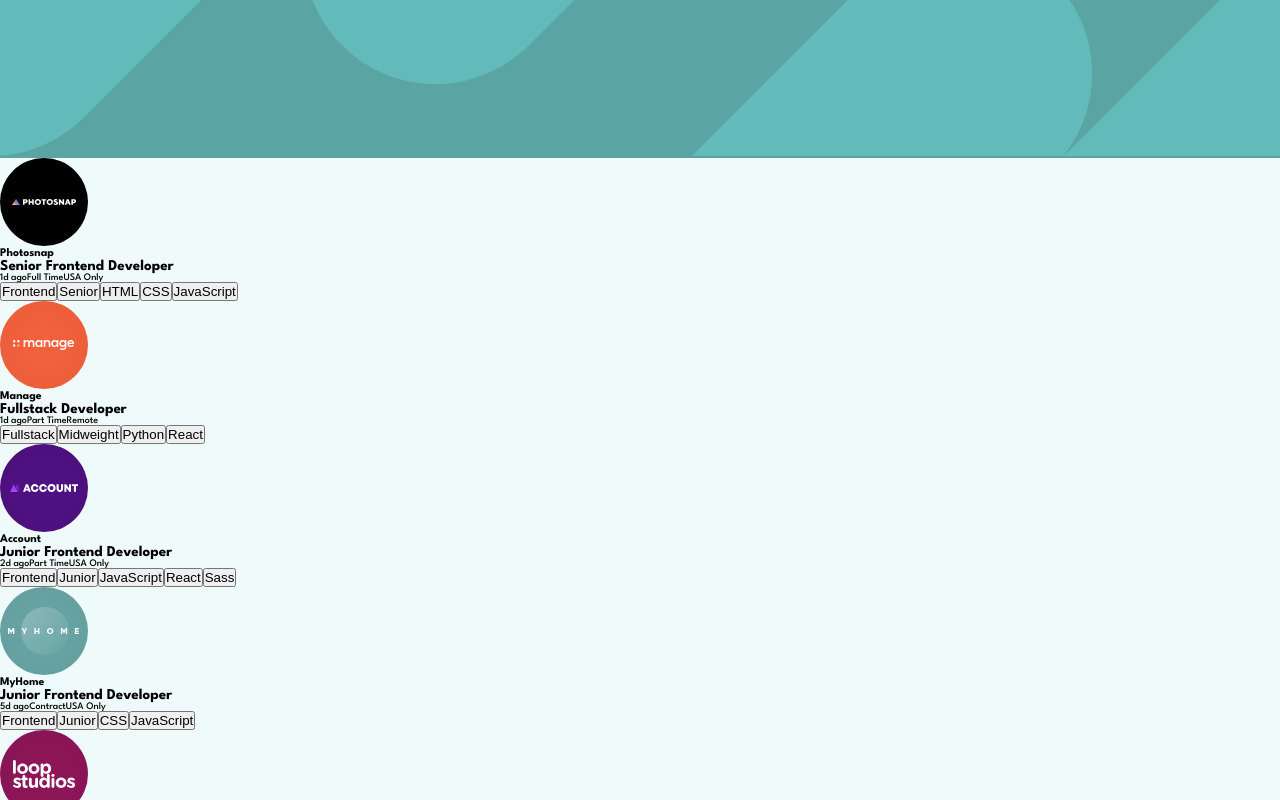
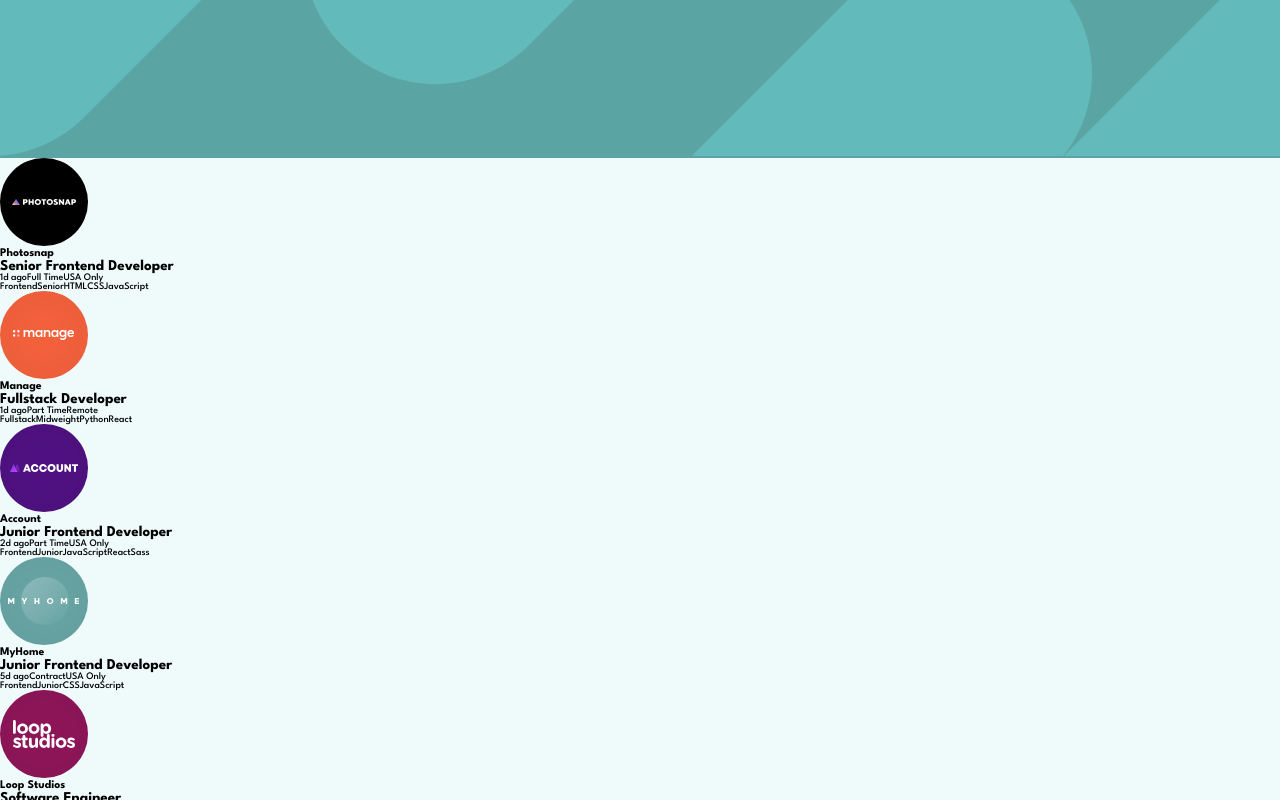
Before and after one commit to KaskaS-O/static-job-listings, a React (Create React App) app: page / in a window 1280 px wide. Shown: the top 800 px of the page. Built offline with nearby package versions, Linux system fonts and the light colour scheme.

Commit message:
Update html structure of FilterPanel and Categories

```diff
--- a/src/App/App.js
+++ b/src/App/App.js
@@ -52,7 +52,6 @@
   const handleClearClick = () => {
     setActiveFilters([]);
   };
-  console.log(activeFilters);
 
   return (
     <div className="App">
--- a/src/FilterPanel/FilterPanel.js
+++ b/src/FilterPanel/FilterPanel.js
@@ -4,9 +4,9 @@
   const filters = props.filters.map((filter, index) => (
     <li key={index}>
       <span>{filter}</span>
-      <button onClick={props.handleRemove} data-id={filter}>
+      <span onClick={props.handleRemove} data-id={filter}>
         <img src={RemoveIcon} alt="remove" />
-      </button>
+      </span>
     </li>
   ));
 
--- a/src/JobOffer/Categories.js
+++ b/src/JobOffer/Categories.js
@@ -5,9 +5,9 @@
     .concat(languages)
     .concat(tools)
     .map((filter, index) => (
-      <button key={index} onClick={handleFilter}>
+      <span key={index} onClick={handleFilter}>
         {filter}
-      </button>
+      </span>
     ));
   // const { role, level } = props;
   // const languages = props.languages.map((lang) => <button>{lang}</button>);
--- a/src/OffersList/OffersList.js
+++ b/src/OffersList/OffersList.js
@@ -8,7 +8,8 @@
 
   if (!props.data) {
     return;
-  } else {
+  }
+
   offersToVerify = props.data.map((offer) => {
     offer.offerFilters = [
       offer.role,
@@ -42,7 +43,6 @@
       handleFilter={props.handleFilter}
     />
   ));
-  }
 
   return <StyledList>{offers}</StyledList>;
 };
```
Lines whose indentation alone changed are shown as unchanged.
